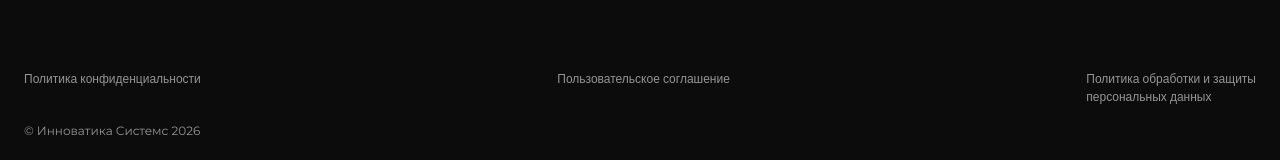
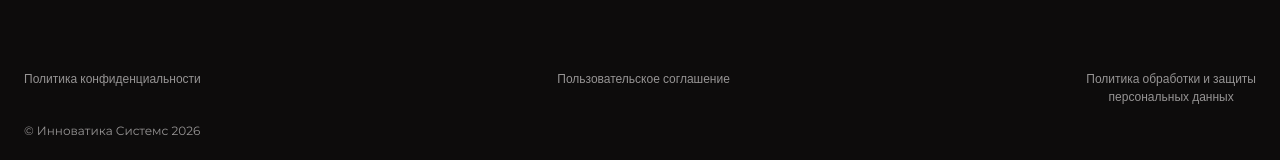
Before and after one commit to aaaasmirnova/Corporate-Website_INN-SYS, a Next.js app: page /en in a window 1280 px wide. Shown: the part 5840-6000 px from the top of the page. Built offline with nearby package versions, Linux system fonts and the light colour scheme.

Commit message:
fix: fix styles

```diff
--- a/components/common/Footer.tsx
+++ b/components/common/Footer.tsx
@@ -125,7 +125,7 @@ export const Footer = () => {
               <a className="text-[10px] md:text-[11px] lg:text-[12px] text-neutral-200 hover:text-link-hover active:text-link-active font-open-sans">
                 Пользовательское соглашение
               </a>
-              <a className="text-[10px] md:text-[11px] lg:text-[12px] text-neutral-200 hover:text-link-hover active:text-link-active mb-[45px] md:mb-0 font-open-sans">
+              <a className="text-[10px] md:text-[11px] lg:text-[12px] text-neutral-200 hover:text-link-hover active:text-link-active mb-[45px] md:mb-0 font-open-sans md:text-center">
                 Политика обработки и защиты
                 <span className="hidden md:inline">
                   <br />
```
